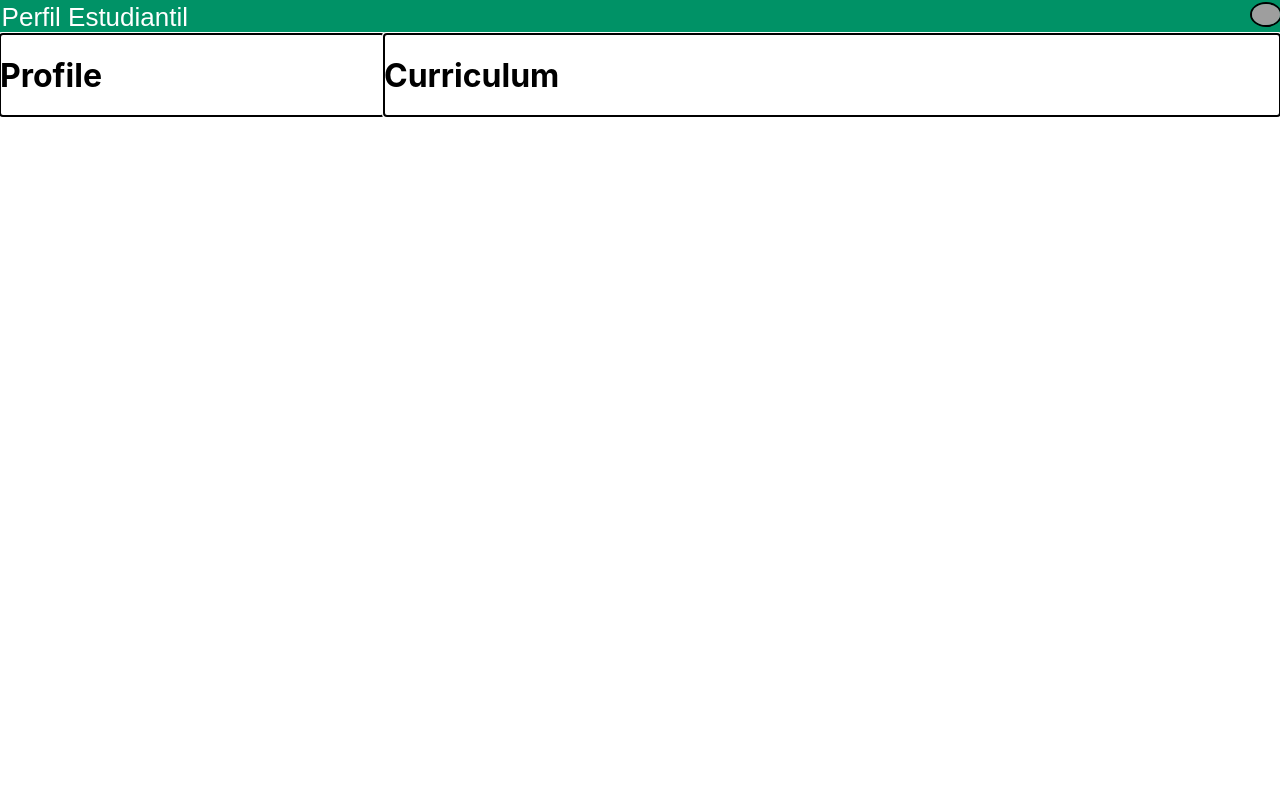
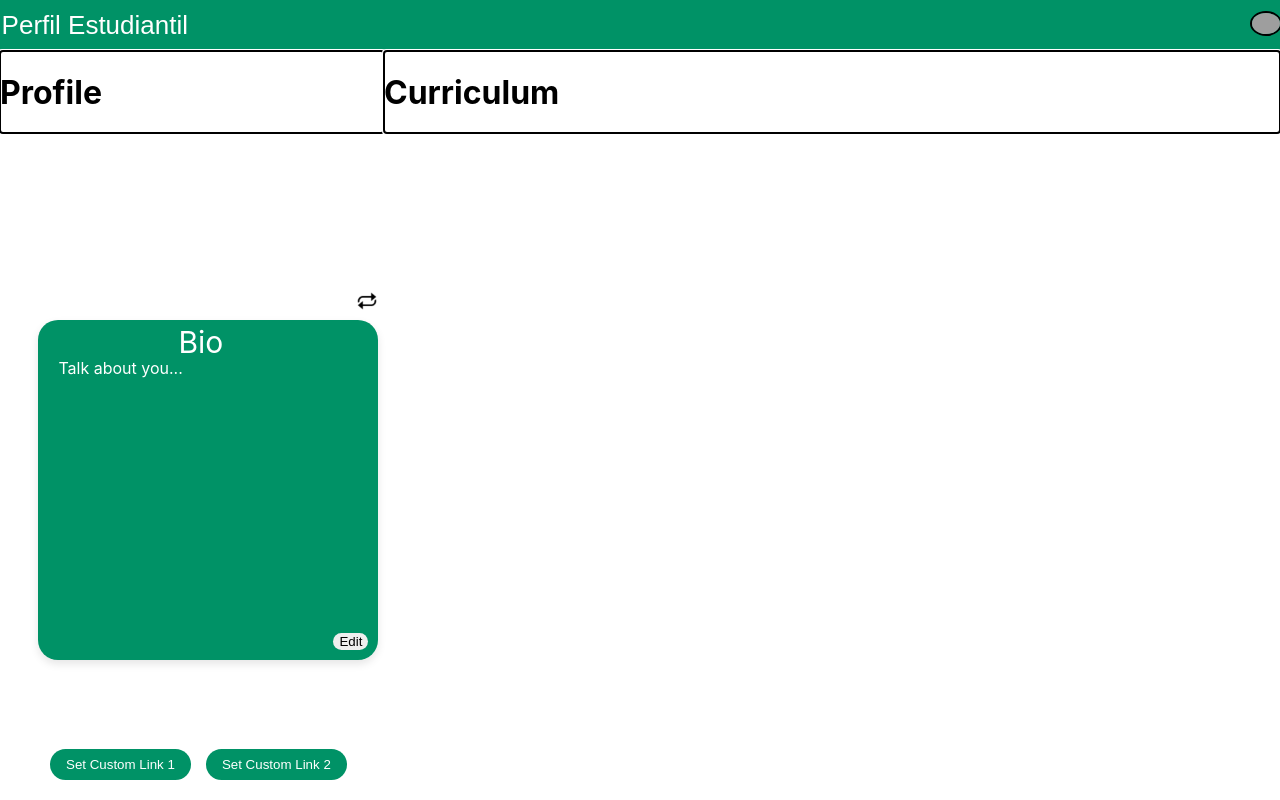
Before and after one commit to uprm-inso4101-2023-2024-s2/semester-project-studentenrollmentsystem, a React (Create React App) app: page / in a window 1280 px wide. Built offline with nearby package versions, Linux system fonts and the light colour scheme; grey boxes are pictures that could not be loaded.

Commit message:
Profile bio and academic calender

```diff
--- a/src/pages/studentPage.js
+++ b/src/pages/studentPage.js
@@ -1,16 +1,91 @@
-import React from "react";
-import styles from "../styles/pages/studentPage.module.scss"
-import courseTable from "../components/courseTable";
+import React, { useState, useEffect } from "react";
+import styles from "../styles/pages/studentPage.module.scss";
 
 function StudentPage() {
+  const [isEditing, setIsEditing] = useState(false);
+  const [bio, setBio] = useState("Talk about you...");
+  const [editedBio, setEditedBio] = useState("");
+  const [customLink1, setCustomLink1] = useState("");
+  const [customLink2, setCustomLink2] = useState("");
+  const [showAcademicCalendar, setShowAcademicCalendar] = useState(false);
+
+  useEffect(() => {
+    const setTitleToButton = () => {
+      const pageTitle = document.title;
+      if (customLink1) {
+        setCustomButtonText(1, pageTitle);
+      }
+      if (customLink2) {
+        setCustomButtonText(2, pageTitle);
+      }
+    };
+    setTitleToButton();
+  }, [customLink1, customLink2]);
+
+  const [customButtonText, setCustomButtonText] = useState(["", ""]);
+
+  const handleEdit = () => {
+    setIsEditing(true);
+    setEditedBio(bio);
+  };
+
+  const handleChange = (e) => {
+    setBio(e.target.value);
+  };
+
+  const handleSave = () => {
+    setIsEditing(false);
+    console.log("Bio saved:", bio);
+  };
+
+  const handleCancel = () => {
+    setIsEditing(false);
+    setBio(editedBio);
+  };
+
+  const handleCustomButtonClick = (linkState, setLinkState, index) => {
+    if (linkState) {
+      window.open(linkState, "_blank");
+    } else {
+      const link = prompt("Enter the link:");
+      if (link) {
+        setLinkState(link);
+        setCustomButtonText(index, document.title);
+      }
+    }
+  };
+
+  const generateDummyAcademicCalendar = () => {
+    const currentDate = new Date();
+    const firstDayOfMonth = new Date(currentDate.getFullYear(), currentDate.getMonth() + 1, 1);
+    const numberOfDaysInMonth = new Date(firstDayOfMonth.getFullYear(), firstDayOfMonth.getMonth() + 1, 0).getDate();
+    const dummyCalendarData = Array.from({ length: numberOfDaysInMonth }, (_, index) => {
+      const date = new Date(firstDayOfMonth.getFullYear(), firstDayOfMonth.getMonth(), index + 1);
+      return `${date.toLocaleDateString("en-US", { weekday: "long" })} ${date.getDate()} ${date.toLocaleDateString("en-US", { month: "long" })} ${date.getFullYear()} - Event`;
+    });
+
+    return (
+      <div className={styles.academicCalendar}>
+        <h1>Academic Calendar</h1>
+        <ul>
+          {dummyCalendarData.map((item, index) => (
+            <li key={index}>{item}</li>
+          ))}
+        </ul>
+      </div>
+    );
+  };
+
   return (
     <>
       <div className={styles.topbar} id="topbarid">
-        <span className={styles.btntitle}>
-          Perfil Estudiantil
-        </span>
+        <span className={styles.btntitle}>Perfil Estudiantil</span>
         <span className={styles.user}>
-          <img src="https://as2.ftcdn.net/v2/jpg/00/64/67/27/1000_F_64672736_U5kpdGs9keUll8CRQ3p3YaEv2M6qkVY5.jpg" className={styles.userimg}></img>
+          <img
+            src="https://as2.ftcdn.net/v2/jpg/00/64/67/27/1000_F_64672736_U5kpdGs9keUll8CRQ3p3YaEv2M6qkVY5.jpg"
+            className={styles.userimg}
+            alt="user"
+          />
         </span>
       </div>
 
@@ -22,6 +97,58 @@ function StudentPage() {
           <h1>Curriculum</h1>
         </div>
       </div>
+
+      <div className={styles["green-square-container"]}>
+        <div className={styles["green-square"]}>
+          <p className={styles["bio-title"]}>Bio</p>
+          {isEditing ? (
+            <div className={styles["green-square"]}>
+              <textarea
+                value={bio}
+                onChange={handleChange}
+                className={styles["bio-textarea"]}
+              ></textarea>
+              <button className={styles["save-button"]} onClick={handleSave}>
+                Save
+              </button>
+              <button className={styles["save-button"]} onClick={handleCancel}>
+                Cancel
+              </button>
+            </div>
+          ) : (
+            <div onClick={handleEdit}>
+              <p>{bio}</p>
+              <button className={`${styles["edit-button"]} ${styles["hover-highlight"]}`}>
+                Edit
+              </button>
+            </div>
+          )}
+        </div>
+      </div>
+
+      {showAcademicCalendar && generateDummyAcademicCalendar()}
+
+      <button
+        className={`${styles["switch"]} ${styles["hover-highlight"]}`}
+        onClick={() => setShowAcademicCalendar(!showAcademicCalendar)}
+      >
+        <img src="/switch_icon.png" alt="Switch Icon" className={styles.switchIcon} />
+      </button>
+
+      <div className={styles["button-container-left"]}>
+        <button
+          className={`${styles["custom-button"]} ${styles["hover-highlight"]}`}
+          onClick={() => handleCustomButtonClick(customLink1, setCustomLink1, 1)}
+        >
+          {customLink1 ? customButtonText[1] || "Custom Button 1" : "Set Custom Link 1"}
+        </button>
+        <button
+          className={`${styles["custom-button"]} ${styles["hover-highlight"]}`}
+          onClick={() => handleCustomButtonClick(customLink2, setCustomLink2, 2)}
+        >
+          {customLink2 ? customButtonText[2] || "Custom Button 2" : "Set Custom Link 2"}
+        </button>
+      </div>
     </>
   );
 }
--- a/src/styles/pages/studentPage.module.scss
+++ b/src/styles/pages/studentPage.module.scss
@@ -6,48 +6,167 @@
     align-items: center;
 } */
 
-.topbar
-{
-  height: 1%;
+.topbar {
+  height: 3rem;
   width: 100%;
   padding: 0.1rem;
   background-color: rgb(0, 146, 102);
-  color:white;
-  transition:all ease;
+  color: white;
+  display: flex;
+  align-items: center;
+  justify-content: space-between;
+}
 
-  .btntitle
-  {
-    font-family:fantasy;
+.btntitle {
+  font-family: fantasy;
   font-size: 26px;
 }
 
-  .user
-  {
+.user {
   text-align: right;
-    float:right;
 }
 
-  .userimg
-  {
+.userimg {
   width: 28px;
   border-radius: 100%;
   border: 2px solid black;
 }
+
+.mainpage {
+  display: flex;
 }
 
-.mainpage
-{
-  display:flex;
-
-  .profileside
-  {
+.profileside {
   flex: 30%;
   outline: auto;
 }
 
-  .curriculumside
-  {
+.curriculumside {
   flex: 70%;
   outline: auto;
 }
+
+.bio-title {
+  position: absolute;
+  top: -30px;
+  left: 140px;
+  color: rgb(255, 255, 255);
+  font-size: 30px;
 }
+
+.green-square-container {
+  position: relative;
+  display: flex;
+  align-items: center;
+  justify-content: flex-end;
+}
+
+.green-square {
+  position: fixed;
+  top: 40%;
+  left: 3%;
+  width: 300px;
+  max-width: 80%;
+  height: 300px;
+  background-color: rgb(0, 146, 102);
+  color: rgb(255, 255, 255) ;
+  outline: none;
+  overflow: auto;
+  line-height: 1.5;
+  overflow-wrap: break-word;
+  white-space: pre-wrap;
+  border-radius: 20px;
+  padding: 20px;
+  box-shadow: 0 4px 8px rgba(0, 0, 0, 0.1);
+}
+
+.bio-textarea {
+  width: calc(100% - 20px);
+  height: calc(100% - 120px);
+  resize: none;
+  border: none;
+  background: transparent;
+  font-size: 16px;
+  color: rgb(255, 255, 255);
+  outline: none;
+  overflow: auto;
+  line-height: 1.5;
+  overflow-wrap: break-word;
+  white-space: pre-wrap;
+  padding: 10px;
+  border-radius: 10px;
+  border: 1px solid #fff;
+}
+
+.academicCalendar {
+  position: absolute;
+  top: 40%;
+  left: 3%;
+  width: 300px;
+  max-width: 80%;
+  height: 300px;
+  background-color: rgb(0, 146, 102);
+  color: rgb(255, 255, 255);
+  outline: none;
+  overflow: auto;
+  line-height: 1.5;
+  overflow-wrap: break-word;
+  white-space: pre-wrap;
+  border-radius: 20px;
+  padding: 20px;
+  box-shadow: 0 4px 8px rgba(0, 0, 0, 0.1);
+}
+
+.hover-highlight:hover {
+  background-color: rgba(171, 241, 19, 0.528);
+  color: #000000;
+}
+
+.save-button {
+  margin-top: 75px;
+  margin-right: 9px;
+  padding: 0.5rem 1rem;
+  background-color: white;
+  color: black;
+  border: none;
+  border-radius: 30px;
+  cursor: pointer;
+}
+
+.edit-button {
+  position: absolute;
+  border-radius: 10px;
+  border: none;
+  bottom: 10px;
+  right: 10px;
+}
+
+.button-container-left {
+  position: absolute;
+  bottom: 20px;
+  left: 50px;
+}
+
+.custom-button {
+  margin-right: 15px;
+  padding: 0.5rem 1rem;
+  background-color: rgb(0, 146, 102);
+  color: rgb(255, 255, 255);
+  border: none;
+  border-radius: 100px;
+  cursor: pointer;
+}
+.switch {
+  position: absolute;
+  border-radius: 10px;
+  border: none;
+  top:290px;
+  left: 350px;
+  background-color: transparent;
+}
+
+.switchIcon {
+  width: 20px;
+  height: 20px;
+  margin-left: 1px;
+}
```
Also changed, not shown: public/switch_icon.png (added). Lines whose indentation alone changed are shown as unchanged.
